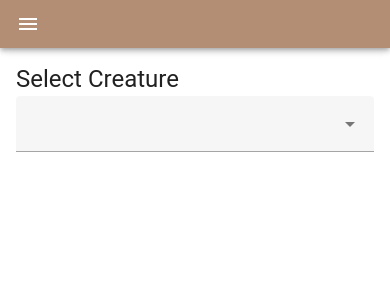
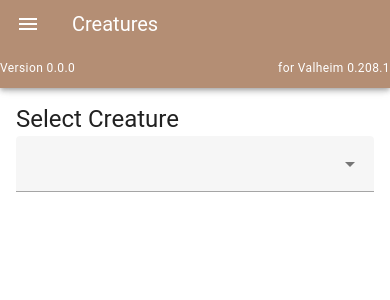
Before and after one commit to C0Nd3Mnd/valheim-damage-calculator, a Vue app: page /#/ in a window 390 px wide. Shown: the top 300 px of the page. Built offline with nearby package versions, Linux system fonts and the light colour scheme.

Commit message:
Fix responsiveness and v-rating, enhance title bar

```diff
--- a/src/App.vue
+++ b/src/App.vue
@@ -1,13 +1,30 @@
 <script setup lang="ts">
-import { ref } from 'vue';
+import { computed, ref } from 'vue';
 import CharacterSummary from './components/CharacterSummary.vue';
+import { useRouter } from 'vue-router';
+import packageJSON from '../package.json';
+
+const router = useRouter();
+
+const title = computed(() => router.currentRoute.value.meta.title);
+
 const drawer = ref<boolean | null>(null);
+
+const version = computed(() => packageJSON.version);
 </script>
 
 <template>
   <v-app>
     <v-app-bar color="primary" density="compact">
-      <v-app-bar-nav-icon variant="text" @click.stop="drawer = !drawer" />
+      <template #prepend>
+        <v-app-bar-nav-icon variant="text" @click.stop="drawer = !drawer" />
+      </template>
+      <v-app-bar-title>{{ title }}</v-app-bar-title>
+      <template #extension>
+        <span class="text-caption">Version {{ version }}</span>
+        <v-spacer />
+        <span class="text-caption">for Valheim 0.208.1</span>
+      </template>
     </v-app-bar>
     <v-navigation-drawer v-model="drawer">
       <v-list nav>
@@ -21,7 +38,7 @@ const drawer = ref<boolean | null>(null);
       <character-summary />
     </v-navigation-drawer>
     <v-main>
-      <v-container>
+      <v-container fluid>
         <router-view />
       </v-container>
     </v-main>
--- a/src/pages/Character.vue
+++ b/src/pages/Character.vue
@@ -59,6 +59,7 @@ const armorLabels = ref({
 </script>
 
 <template>
+  <v-layout>
     <v-row>
       <v-col
         v-for="piece in [
@@ -68,10 +69,9 @@ const armorLabels = ref({
           ArmorPiece.Cape,
         ]"
         :key="piece"
-      cols="1"
-      sm="1"
-      md="3"
-      lg="4"
+        cols="12"
+        sm="6"
+        md="4"
       >
         <v-card>
           <template #title>
@@ -84,7 +84,7 @@ const armorLabels = ref({
               @update:modelValue="setArmor(piece, $event)"
             />
             <v-rating
-            :value="getLevel(piece)"
+              :model-value="getLevel(piece)"
               :length="maxLevels[piece]"
               color="#ffd700"
               hover
@@ -97,7 +97,7 @@ const armorLabels = ref({
           </template>
         </v-card>
       </v-col>
-    <v-col cols="1" sm="1" md="3" lg="4">
+      <v-col cols="12" sm="6" md="4">
         <v-card>
           <template #title>Potions</template>
           <template #text>
@@ -118,7 +118,7 @@ const armorLabels = ref({
           </template>
         </v-card>
       </v-col>
-    <v-col cols="1" sm="1" md="3" lg="4">
+      <v-col cols="12" sm="6" md="4">
         <v-card>
           <template #title>Health</template>
           <template #text>
@@ -131,4 +131,5 @@ const armorLabels = ref({
         </v-card>
       </v-col>
     </v-row>
+  </v-layout>
 </template>
--- a/src/router/routes.ts
+++ b/src/router/routes.ts
@@ -5,6 +5,6 @@ import Home from '../pages/Home.vue';
 import Character from '../pages/Character.vue';
 
 export const routes: RouteRecordRaw[] = [
-  { path: '/', component: Home },
-  { path: '/character', component: Character },
+  { path: '/', component: Home, meta: { title: 'Creatures' } },
+  { path: '/character', component: Character, meta: { title: 'Character' } },
 ];
```
Lines whose indentation alone changed are shown as unchanged.
